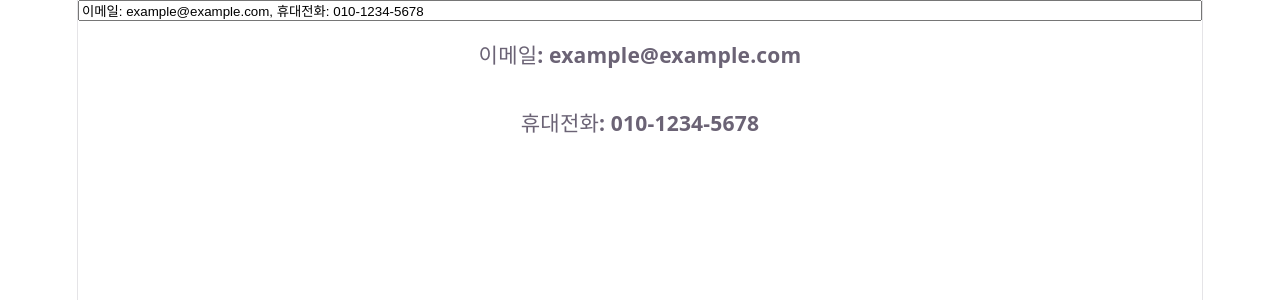
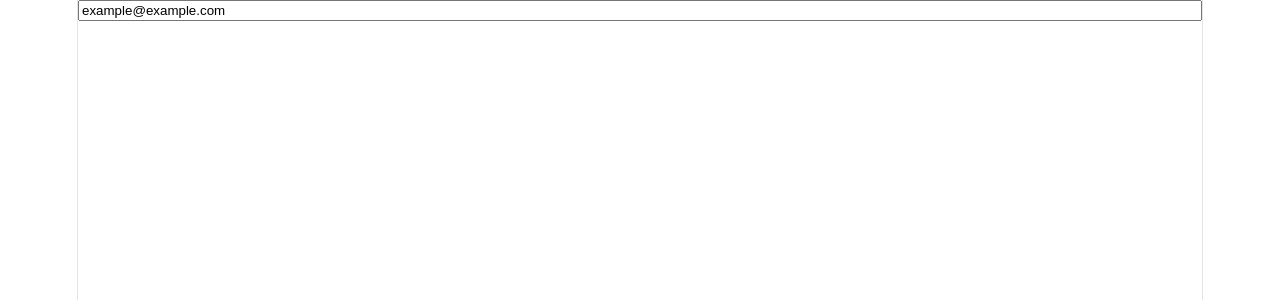
Before and after one commit to chlalswns200/vue-basic, a Vue app: page / in a window 1280 px wide. Shown: the top 300 px of the page. Built offline with nearby package versions, Linux system fonts and the light colour scheme.

Commit message:
3-8 왓쳐

```diff
--- a/src/App.vue
+++ b/src/App.vue
@@ -1,34 +1,19 @@
 <template>
-  <input v-model="contactInfo" type="text">
-  <h3>이메일: {{ email }}</h3>
-  <h3>휴대전화: {{ phone }}</h3>
+  <input v-model="email" type="text">
+
 </template>
 
 <script>
 export default {
   data() {
     return {
-      email: "example@example.com",
-      phone: "010-1234-5678"
+      email: "example@example.com"
     };
   },
-  computed: {
-    contactInfo: {
-      get(){
-        return `이메일: ${this.email}, 휴대전화: ${this.phone}`;
-      },
-      set(newValue){
-        const parts = newValue.split(",").map((part)=> part.trim());
-        console.log(parts.length);
-
-        if(parts.length===2){
-          const emailPart = parts.find((p)=>p.startsWith("이메일:"));
-          const phonePart = parts.find((p)=> p.startsWith("휴대전화:"));
-
-          if(emailPart) this.email = emailPart.replace("이메일:","").trim();
-          if(phonePart) this.phone = phonePart.replace("휴대전화:","").trim();
-        }
-      }
+  watch:{
+    email(newValue,oldValue){
+      console.log("newValue",newValue);
+      console.log("oldValue",oldValue);
     }
   }
 };
```
